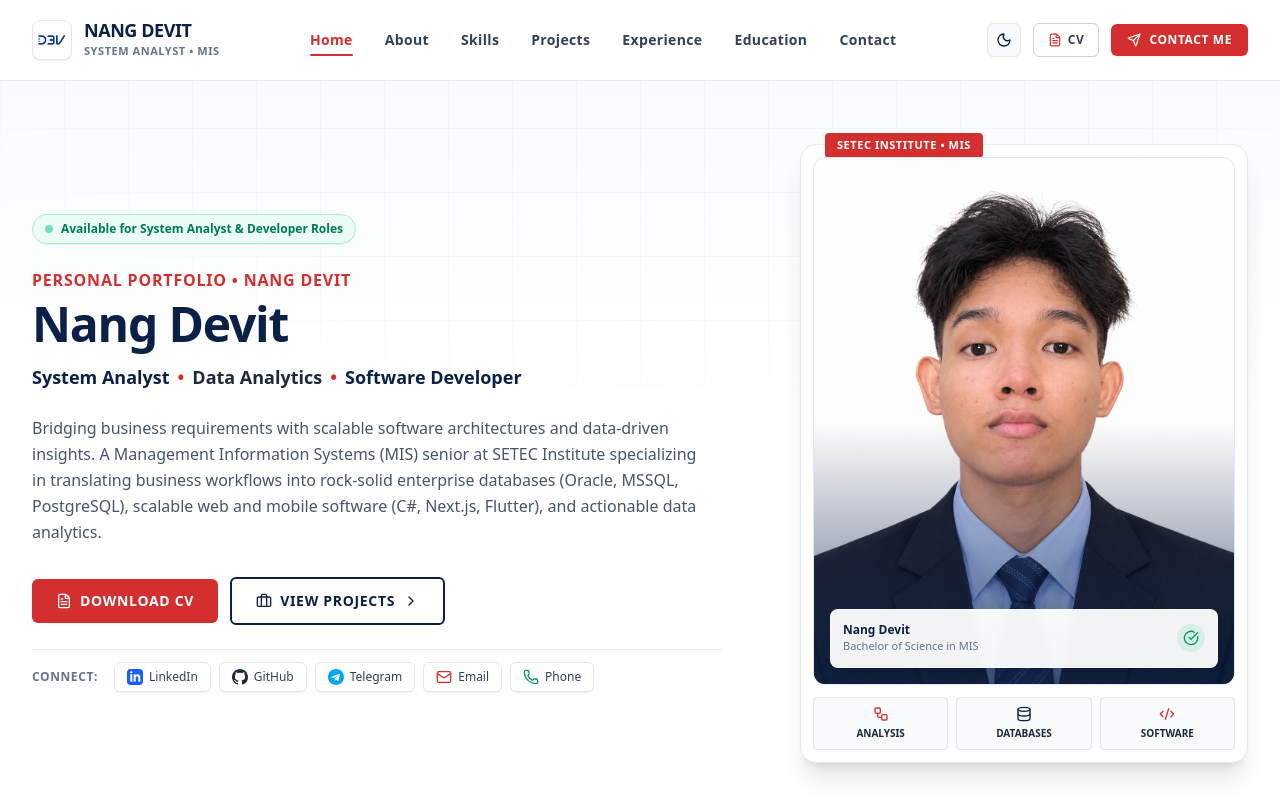
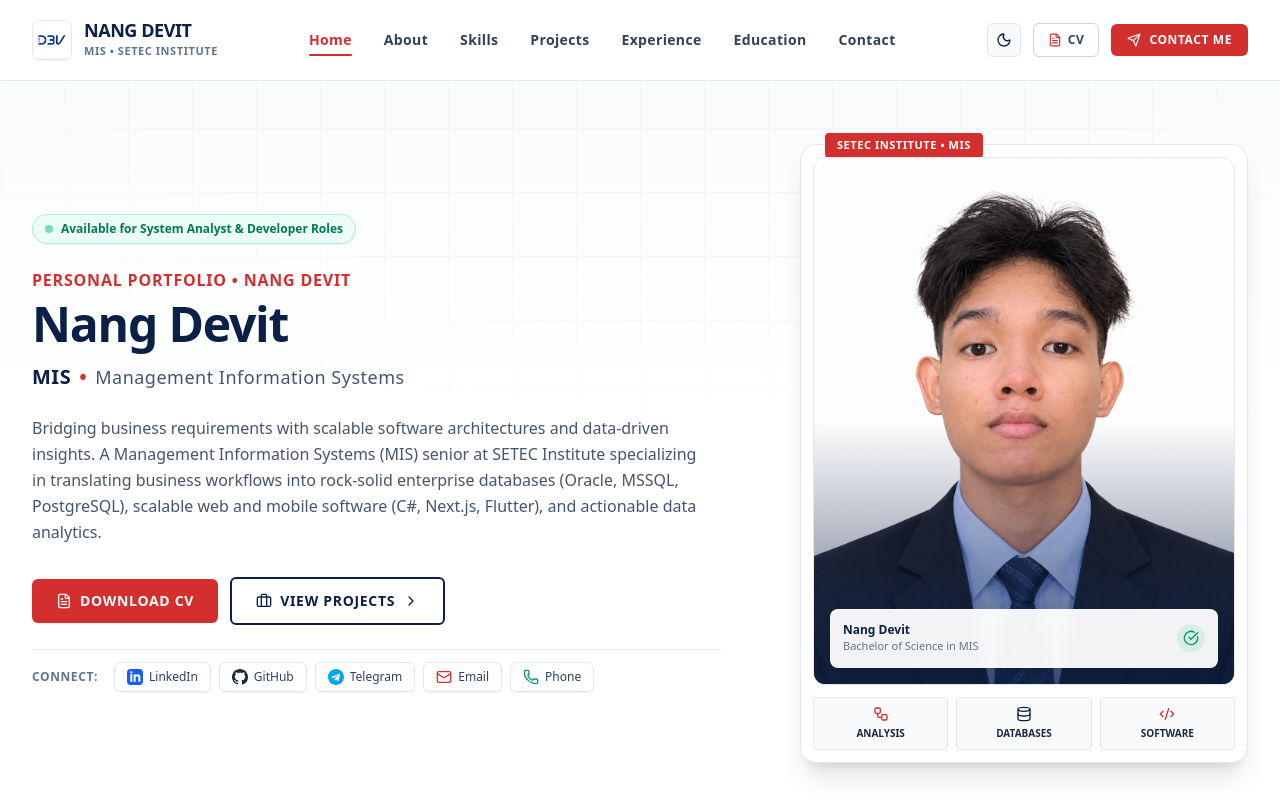
Before and after one commit to devitnang/Nang-Devit_MIS_Portfolio, a Next.js app: page / in a window 1280 px wide. Shown: the top 800 px of the page. Built offline with nearby package versions, Linux system fonts and the light colour scheme.

Commit message:
fix: update professional title to MIS (Management Information Systems)

```diff
--- a/src/app/layout.tsx
+++ b/src/app/layout.tsx
@@ -27,11 +27,11 @@ export const viewport: Viewport = {
 export const metadata: Metadata = {
   metadataBase: new URL("https://www.nangdevit.xyz"),
   title: {
-    default: "Nang Devit | System Analyst | Data Analytics | Software Developer",
+    default: "Nang Devit | MIS (Management Information Systems)",
     template: "%s | Nang Devit",
   },
   description:
-    "Professional portfolio of Nang Devit - System Analyst, Data Analytics specialist, and Software Developer based in Cambodia. Experienced in enterprise system design, database architecture, C#, Next.js, Flutter, and multi-relational SQL.",
+    "Professional portfolio of Nang Devit - Management Information Systems (MIS) senior at SETEC Institute. Experienced in enterprise system design, database architecture, C#, Next.js, Flutter, and multi-relational SQL.",
   keywords: [
     "Nang Devit",
     "Devit Nang",
--- a/src/components/layout/Footer.tsx
+++ b/src/components/layout/Footer.tsx
@@ -39,7 +39,7 @@ export function Footer() {
                   {personalInfo.name}
                 </h3>
                 <p className="text-xs text-slate-400 font-medium">
-                  System Analyst &bull; MIS Senior
+                  MIS &bull; SETEC Institute
                 </p>
               </div>
             </div>
--- a/src/components/layout/Navbar.tsx
+++ b/src/components/layout/Navbar.tsx
@@ -76,7 +76,7 @@ export function Navbar() {
                 NANG DEVIT
               </span>
               <span className="text-[11px] font-semibold text-slate-500 dark:text-slate-400 tracking-wider uppercase mt-1">
-                System Analyst &bull; MIS
+                MIS &bull; SETEC Institute
               </span>
             </div>
           </Link>
--- a/src/components/sections/HeroSection.tsx
+++ b/src/components/sections/HeroSection.tsx
@@ -61,12 +61,12 @@ export function HeroSection() {
               <h1 className="text-3xl sm:text-4xl md:text-5xl lg:text-5xl font-extrabold tracking-tight text-[#0B2046] dark:text-white leading-[1.15]">
                 {personalInfo.name}
               </h1>
-              <div className="mt-3 flex flex-wrap items-center gap-2 text-base sm:text-lg font-bold text-slate-700 dark:text-slate-300">
-                <span className="text-[#0B2046] dark:text-blue-400">System Analyst</span>
+              <div className="mt-3 flex items-center gap-2 text-lg sm:text-xl font-bold text-[#0B2046] dark:text-blue-400 tracking-wide">
+                <span>MIS</span>
                 <span className="text-[#D32F2F]">&bull;</span>
-                <span className="text-slate-800 dark:text-slate-200">Data Analytics</span>
-                <span className="text-[#D32F2F]">&bull;</span>
-                <span className="text-[#0B2046] dark:text-blue-400">Software Developer</span>
+                <span className="text-slate-600 dark:text-slate-300 font-medium text-base sm:text-lg">
+                  Management Information Systems
+                </span>
               </div>
             </div>
 
--- a/src/data/portfolioData.ts
+++ b/src/data/portfolioData.ts
@@ -3,7 +3,7 @@ import { SocialLink } from "@/types";
 export const personalInfo = {
   name: "Nang Devit",
   preferredName: "Devit",
-  title: "System Analyst | Data Analytics | Software Developer",
+  title: "MIS (Management Information Systems)",
   shortTagline: "Bridging business requirements with scalable software architectures and data-driven insights.",
   bio: "A disciplined and detail-oriented System Analyst, Data Analytics enthusiast, and Software Developer with a strong academic foundation in Management Information Systems (MIS) from SETEC Institute. Passionate about designing robust enterprise database architectures, translating complex operational workflows into functional system specifications, and building high-performance web and mobile applications.",
 
```
